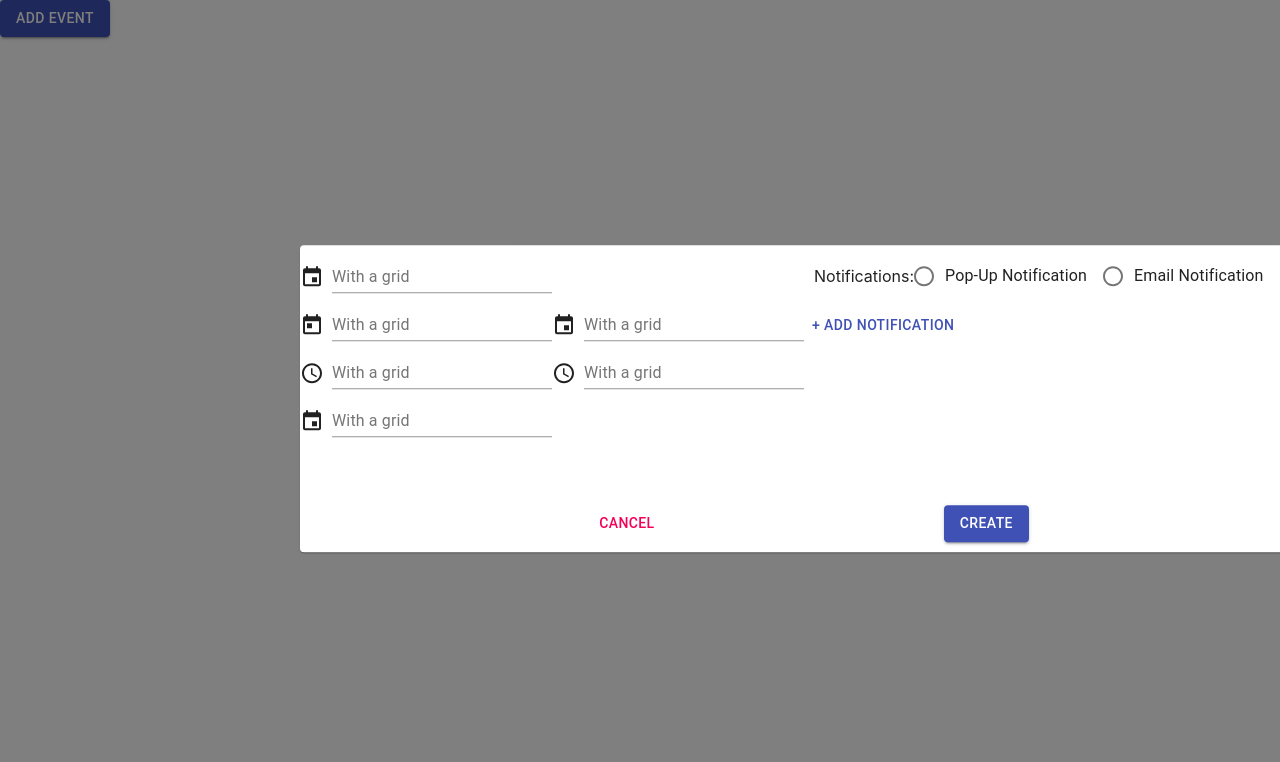
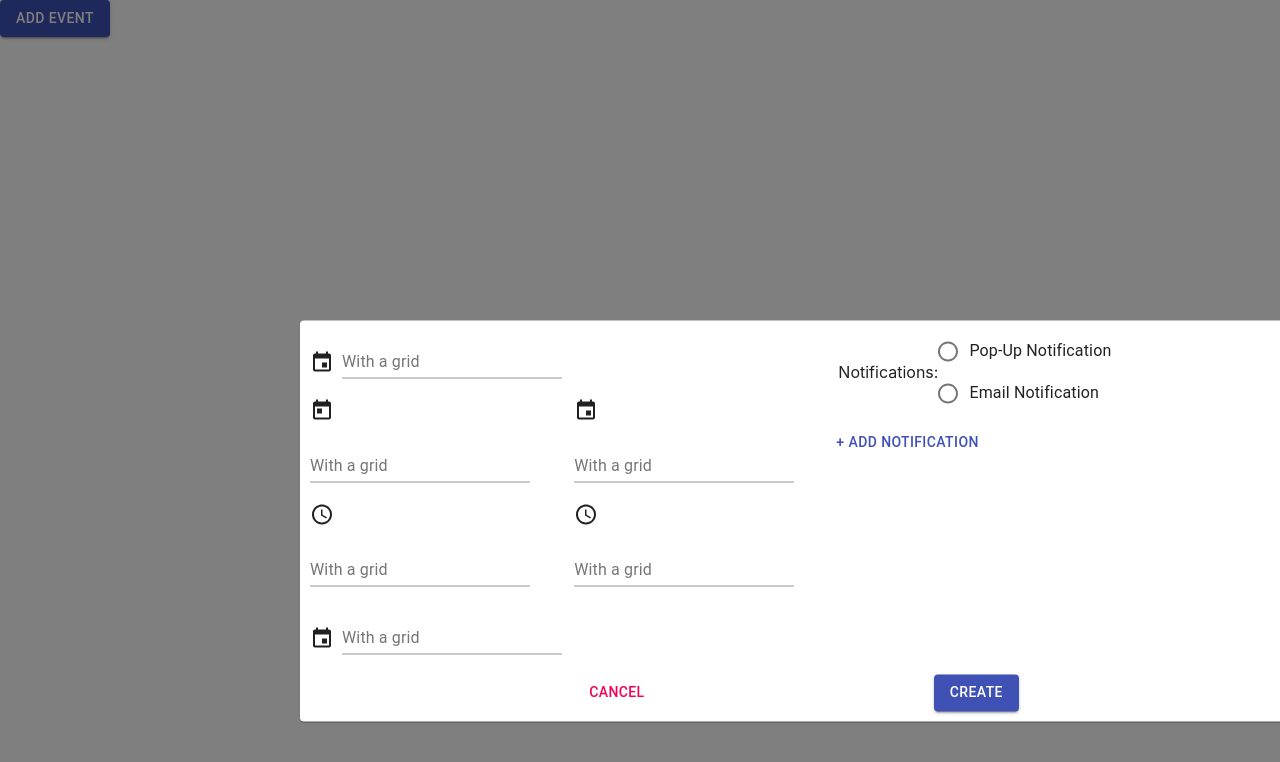
Before and after one commit to AdhamNour/gp-pages, a React (Create React App) app: page / in a window 1280 px wide. Both pictures are taken after a click on the button "ADD EVENT". Shown: the top 762 px of the page. Built offline with nearby package versions, Linux system fonts and the light colour scheme.

Commit message:
finished addEvent Modal

```diff
--- /dev/null
+++ b/src/Components/Input/Input.js
@@ -0,0 +1,19 @@
+import React from "react";
+import { Grid, TextField } from "@material-ui/core";
+
+import classes from "./Input.module.css";
+
+const Input = (props) => {
+  return (
+    <div className={classes.Input} >
+      <Grid container spacing={1} alignItems="flex-end">
+        <Grid item>{props.icon}</Grid>
+        <Grid item>
+          <TextField id="input-with-icon-grid" label="With a grid" />
+        </Grid>
+      </Grid>
+    </div>
+  );
+};
+
+export default Input;
--- /dev/null
+++ b/src/Components/Input/Input.module.css
@@ -0,0 +1,3 @@
+.Input{
+    padding: 10px 10px;
+}
--- a/src/Containers/AddEventPage/AddEvent.js
+++ b/src/Containers/AddEventPage/AddEvent.js
@@ -2,40 +2,49 @@ import React, { Component, Fragment } from "react";
 import classes from "./AddEvent.module.css";
 import InputPart from "./InputPart/InputPart";
 import NotificationPart from "./NotificationsPart/NotificationsPart";
-import { Button,Modal,Paper } from "@material-ui/core";
+import { Button, Modal, Paper } from "@material-ui/core";
 class AddEvent extends Component {
   state = {
-    openedModal: false
-  }
+    openedModal: false,
+  };
   openModal = () => {
-    console.log("Hello from OpenModal")
+    console.log("Hello from OpenModal");
     this.setState({
-      openedModal: true
-    })
-  }
+      openedModal: true,
+    });
+  };
   closeModal = () => {
     this.setState({
-      openedModal: false
-    })
-  }
-   body =  (
+      openedModal: false,
+    });
+  };
+  body = (
     <Paper className={classes.ModalContainer}>
       <div className={classes.AddEvent}>
         <InputPart />
         <NotificationPart />
       </div>
       <div className={classes.CreateDiscardContainer}>
-        <Button color="secondary">Cancel</Button>
-        <Button variant="contained" color="primary">
+        <Button color="secondary" onClick={this.closeModal}>
+          Cancel
+        </Button>
+        <Button
+          variant="contained"
+          color="primary"
+          onClick={() => {
+            alert("The Event is being created");
+            this.closeModal();
+          }}
+        >
           Create
         </Button>
       </div>
     </Paper>
-  )
+  );
   render() {
-    return(
+    return (
       <Fragment>
-        <Button color="primary" variant="contained" onClick ={this.openModal} >
+        <Button color="primary" variant="contained" onClick={this.openModal}>
           Add Event
         </Button>
         <Modal
--- a/src/Containers/AddEventPage/AddEvent.module.css
+++ b/src/Containers/AddEventPage/AddEvent.module.css
@@ -12,11 +12,10 @@
     width: 100%;
     justify-content: space-evenly;
     align-items:center;
-    padding: 10px;
+    padding: 10px 0;
 }
 .ModalContainer {
     position:absolute;
     width: 1000px;
-
     transform:translate(30%,80%);
 }
--- a/src/Containers/AddEventPage/InputPart/InputPart.js
+++ b/src/Containers/AddEventPage/InputPart/InputPart.js
@@ -1,67 +1,27 @@
-import React from 'react';
+import React from "react";
 import { TextField, Grid } from "@material-ui/core";
 import { Today, Event, Schedule } from "@material-ui/icons";
-import classes from "./InputPart.module.css"
-
+import classes from "./InputPart.module.css";
+import Input from '../../../Components/Input/Input'
 //TODO: add some padding and margin to the input fields down below
 
 const InputPart = (props) => {
   return (
-        <div>
-        <Grid container spacing={1} alignItems="flex-end">
-          <Grid item>
-            <Event />
-          </Grid>
-          <Grid item>
-            <TextField id="input-with-icon-grid" label="With a grid" />
-          </Grid>
-        </Grid>
+    <div  >
+      <Input icon ={<Event/>} />
       <div className={classes.row}>
-          <Grid container spacing={1} alignItems="flex-end">
-            <Grid item>
-              <Today />
-            </Grid>
-            <Grid item>
-              <TextField id="input-with-icon-grid" label="With a grid" />
-            </Grid>
-          </Grid>
-          <Grid container spacing={1} alignItems="flex-end">
-            <Grid item>
-              <Event />
-            </Grid>
-            <Grid item>
-              <TextField id="input-with-icon-grid" label="With a grid" />
-            </Grid>
-          </Grid>
+        <Input icon ={<Today/>} />
+        <Input icon ={<Event/>} />
+
       </div>
       <div className={classes.row}>
-          <Grid container spacing={1} alignItems="flex-end">
-            <Grid item>
-              <Schedule />
-            </Grid>
-            <Grid item>
-              <TextField id="input-with-icon-grid" label="With a grid" />
-            </Grid>
-          </Grid>
-          <Grid container spacing={1} alignItems="flex-end">
-            <Grid item>
-              <Schedule />
-            </Grid>
-            <Grid item>
-              <TextField id="input-with-icon-grid" label="With a grid" />
-            </Grid>
-          </Grid>
+        <Input icon ={<Schedule/>} />
+        <Input icon ={<Schedule/>} />
+
       </div>
-        <Grid container spacing={1} alignItems="flex-end">
-          <Grid item>
-            <Event />
-          </Grid>
-          <Grid item>
-            <TextField id="input-with-icon-grid" label="With a grid" />
-          </Grid>
-        </Grid>
+      <Input icon ={<Event/>} />
     </div>
   );
-}
+};
 
 export default InputPart;
```
Lines whose indentation alone changed are shown as unchanged.
